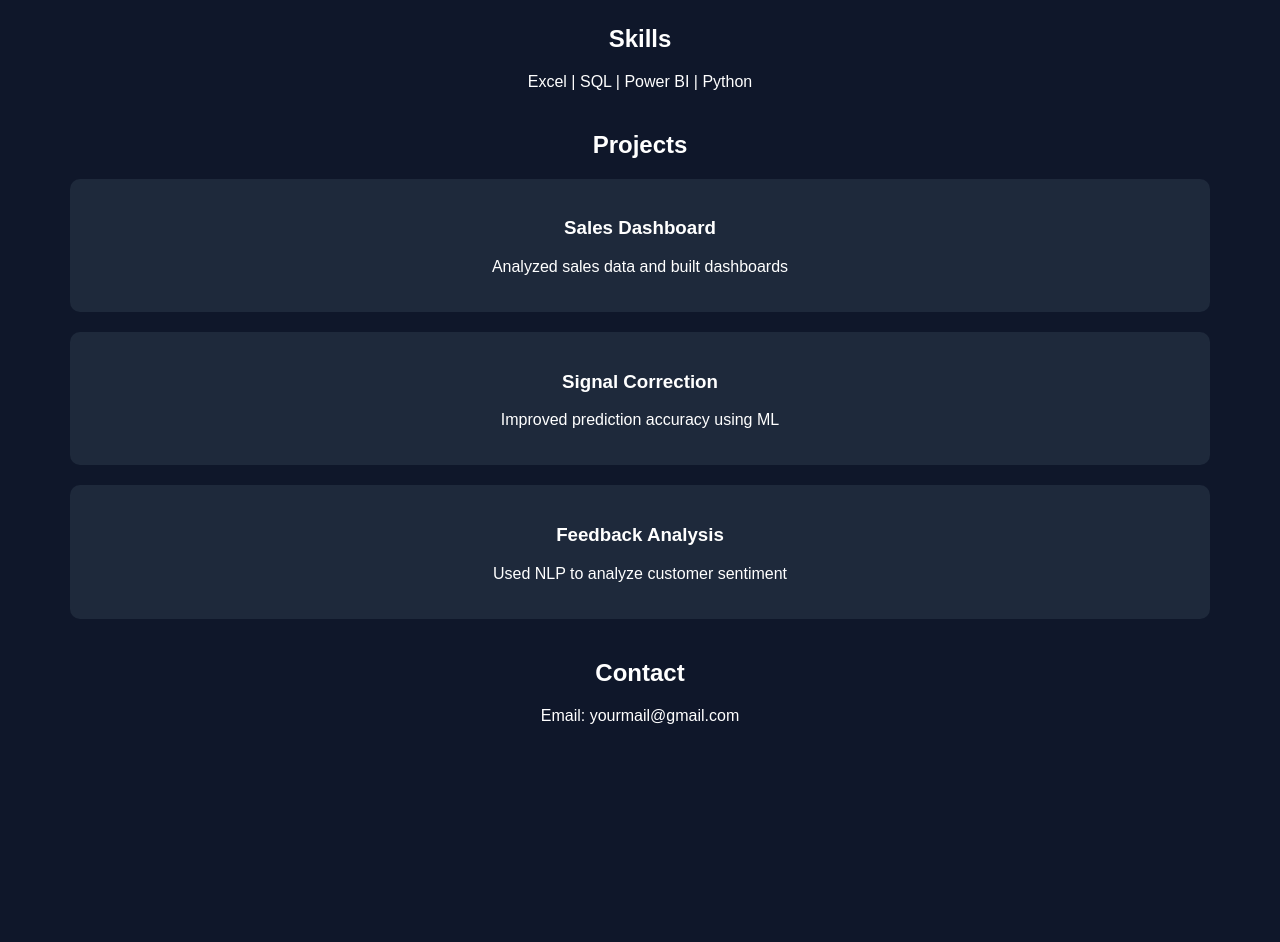
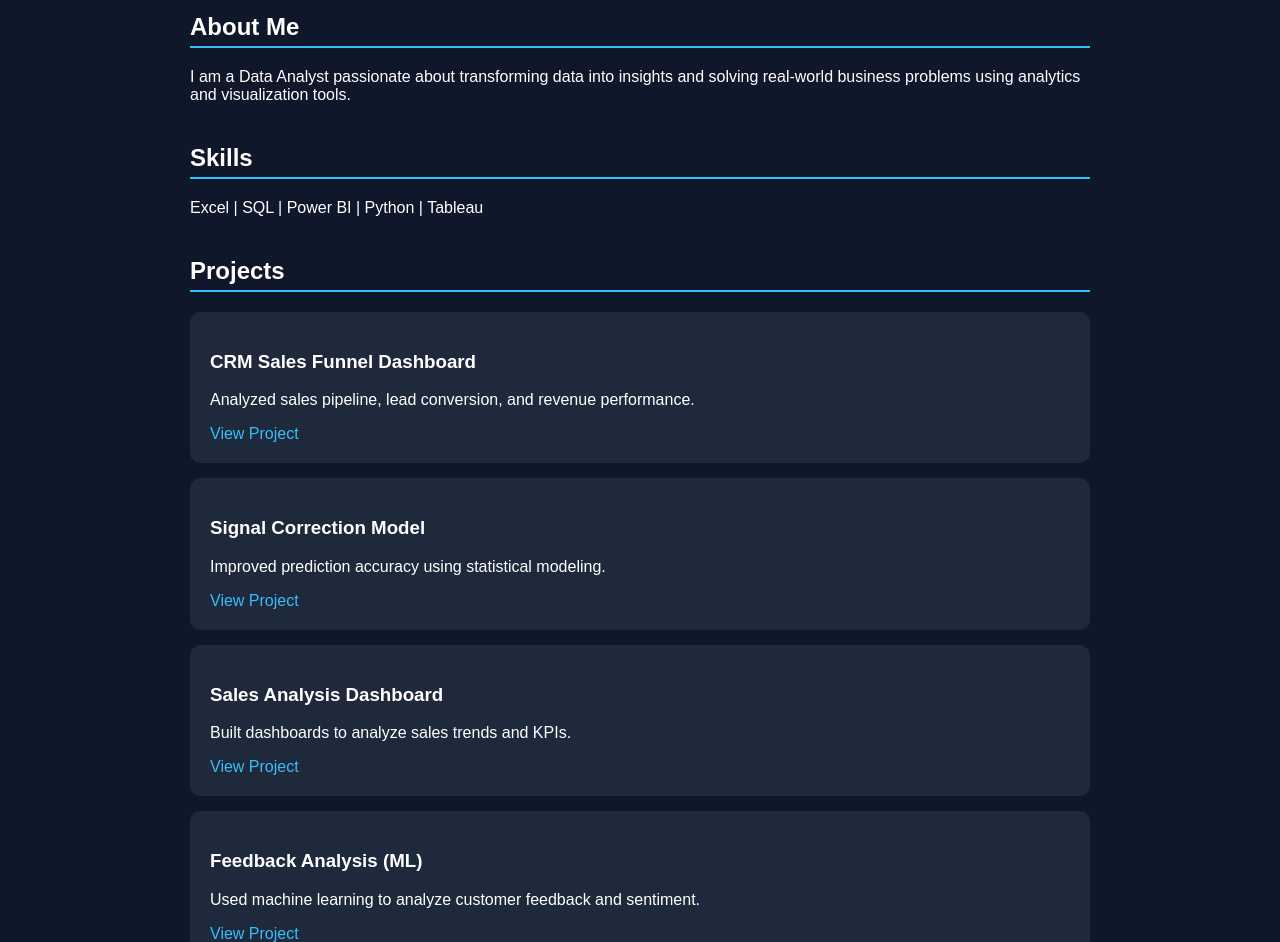
Before and after one commit to Nithin3006/nithin3006.github.io, a plain HTML site: page index.html in a window 1280 px wide. Shown: the part 194-1136 px from the top of the page. Before the commit the page ends 1009 px from the top, so only its background shows below. Drawn offline with Linux system fonts and the light colour scheme.

Commit message:
Update index.html

```diff
--- a/index.html
+++ b/index.html
@@ -1,20 +1,25 @@
 <!DOCTYPE html>
 <html>
 <head>
-    <title>Nithin | Data Analyst</title>
+    <title>Nithin Mahadev | Data Analyst</title>
     <style>
         body {
             font-family: Arial;
             margin: 0;
             background: #0f172a;
             color: white;
-            text-align: center;
         }
         .container {
-            padding: 50px;
+            padding: 40px;
+            max-width: 900px;
+            margin: auto;
         }
         h1 {
-            font-size: 40px;
+            font-size: 42px;
+        }
+        h2 {
+            border-bottom: 2px solid #38bdf8;
+            padding-bottom: 5px;
         }
         .section {
             margin: 40px 0;
@@ -22,46 +27,67 @@
         .card {
             background: #1e293b;
             padding: 20px;
-            margin: 20px;
+            margin: 15px 0;
             border-radius: 10px;
+        }
+        a {
+            color: #38bdf8;
+            text-decoration: none;
         }
     </style>
 </head>
 <body>
 
 <div class="container">
-    <h1>Hi, I'm Nithin 👋</h1>
-    <h2>Data Analyst</h2>
+
+    <h1>Hi, I'm Nithin Mahadev 👋</h1>
+    <h3>Data Analyst | Power BI | SQL | Python</h3>
+
+    <div class="section">
+        <h2>About Me</h2>
+        <p>I am a Data Analyst passionate about transforming data into insights and solving real-world business problems using analytics and visualization tools.</p>
+    </div>
 
     <div class="section">
         <h2>Skills</h2>
-        <p>Excel | SQL | Power BI | Python</p>
+        <p>Excel | SQL | Power BI | Python | Tableau</p>
     </div>
 
     <div class="section">
         <h2>Projects</h2>
 
         <div class="card">
-            <h3>Sales Dashboard</h3>
-            <p>Analyzed sales data and built dashboards</p>
+            <h3>CRM Sales Funnel Dashboard</h3>
+            <p>Analyzed sales pipeline, lead conversion, and revenue performance.</p>
+            <a href="https://github.com/Nithin3006/CRM-Sales-Funnel-Revenue-Analytics-Dashboard" target="_blank">View Project</a>
         </div>
 
         <div class="card">
-            <h3>Signal Correction</h3>
-            <p>Improved prediction accuracy using ML</p>
+            <h3>Signal Correction Model</h3>
+            <p>Improved prediction accuracy using statistical modeling.</p>
+            <a href="https://github.com/Nithin3006/KPT_Signal_Correction_Zomathon" target="_blank">View Project</a>
         </div>
 
         <div class="card">
-            <h3>Feedback Analysis</h3>
-            <p>Used NLP to analyze customer sentiment</p>
+            <h3>Sales Analysis Dashboard</h3>
+            <p>Built dashboards to analyze sales trends and KPIs.</p>
+            <a href="https://github.com/Nithin3006/adventure-works-sales-analysis" target="_blank">View Project</a>
+        </div>
+
+        <div class="card">
+            <h3>Feedback Analysis (ML)</h3>
+            <p>Used machine learning to analyze customer feedback and sentiment.</p>
+            <a href="https://github.com/Nithin3006/Government-schemes-feedback-analysis-using-ML-with-visualization" target="_blank">View Project</a>
         </div>
 
     </div>
 
     <div class="section">
         <h2>Contact</h2>
-        <p>Email: yourmail@gmail.com</p>
+        <p>📧 Email: nithinmahadev30@gmail.com</p>
+        <p>🔗 LinkedIn: <a href="https://www.linkedin.com/in/nithin-mahadev-396150245" target="_blank">View Profile</a></p>
     </div>
+
 </div>
 
 </body>
```
